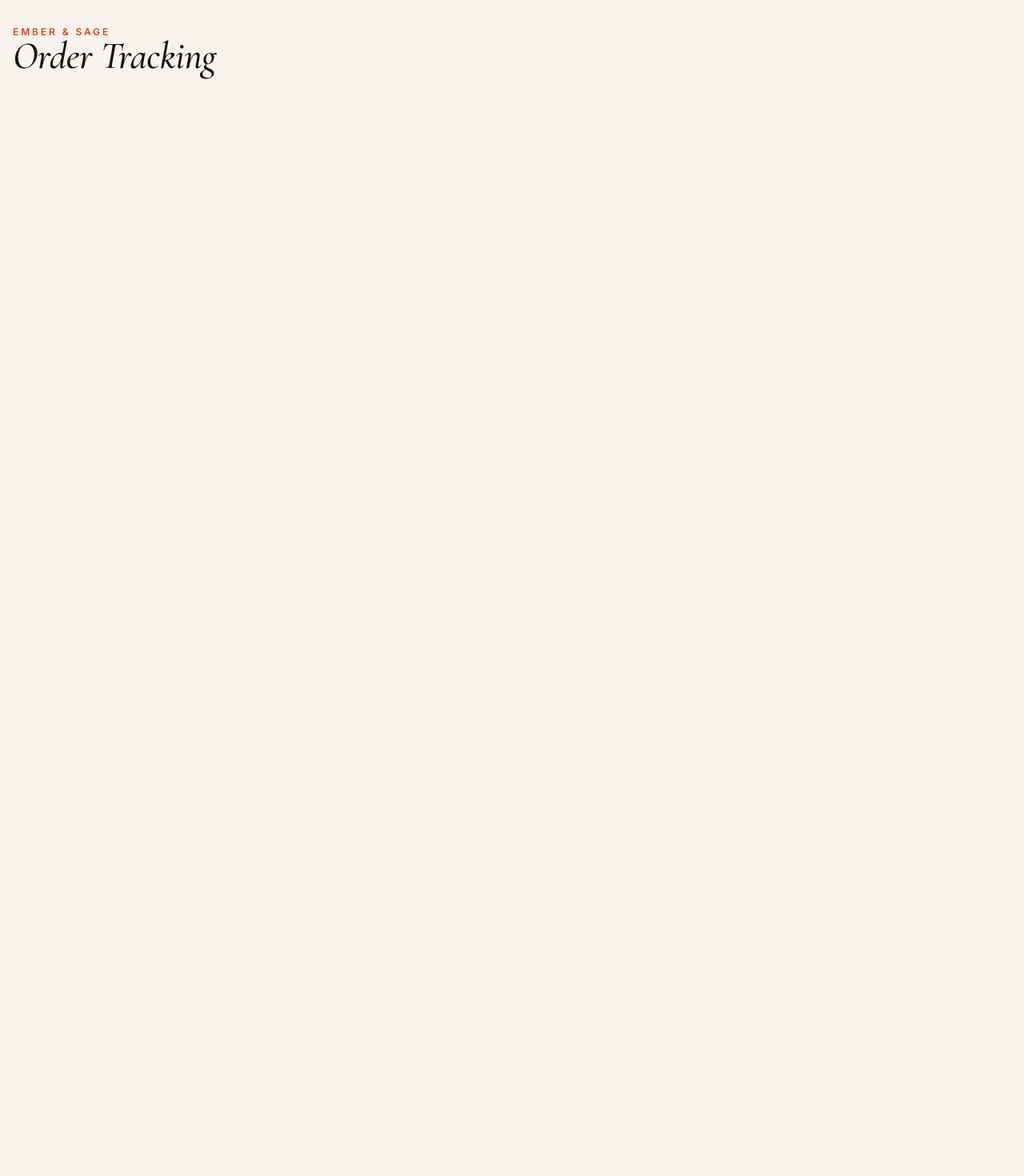
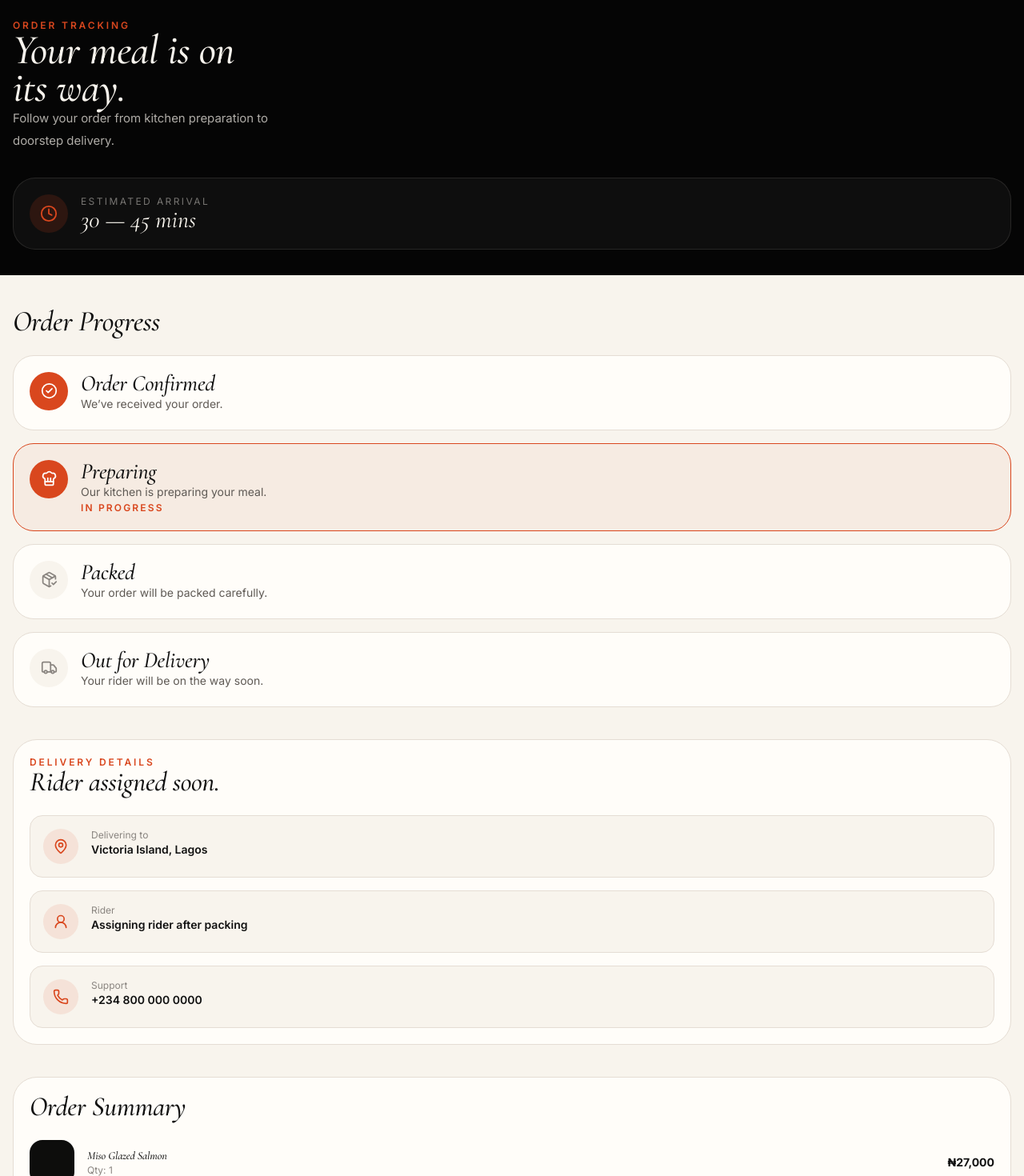
Before and after one commit to Davemafy/Ember-And-Sage, a React (Vite) app: page /order-tracking in a window 1280 px wide. Shown: the part 80-1550 px from the top of the page at 80% size. Before the commit the page ends 872 px from the top, so only its background shows below. Built offline with nearby package versions, Linux system fonts and the light colour scheme.

Commit message:
Update order tracking with sections

```diff
--- a/src/pages/order-tracking.tsx
+++ b/src/pages/order-tracking.tsx
@@ -1,14 +1,21 @@
+import Footer from "../components/layout/footer";
+import DeliveryStatusCard from "../components/sections/order-tracking/delivery-status-card";
+import OrderProgress from "../components/sections/order-tracking/order-progress";
+import OrderTrackingHero from "../components/sections/order-tracking/order-tracking-hero";
+import TrackingOrderSummary from "../components/sections/order-tracking/tracking-order-summary";
+
 const OrderTracking = () => {
   return (
-    <main className="min-h-screen bg-warm-ivory px-4 py-10 text-text-primary">
-      <p className="text-xs font-semibold uppercase tracking-[0.24em] text-burnt-orange">
-        Ember &amp; Sage
-      </p>
+    <>
+      <main className="bg-warm-ivory text-text-primary">
+        <OrderTrackingHero />
+        <OrderProgress />
+        <DeliveryStatusCard />
+        <TrackingOrderSummary />
+      </main>
 
-      <h1 className="mt-4 font-serif text-[48px] leading-[0.95] tracking-[-0.03em]">
-        Order Tracking
-      </h1>
-    </main>
+      <Footer />
+    </>
   );
 };
 
```
